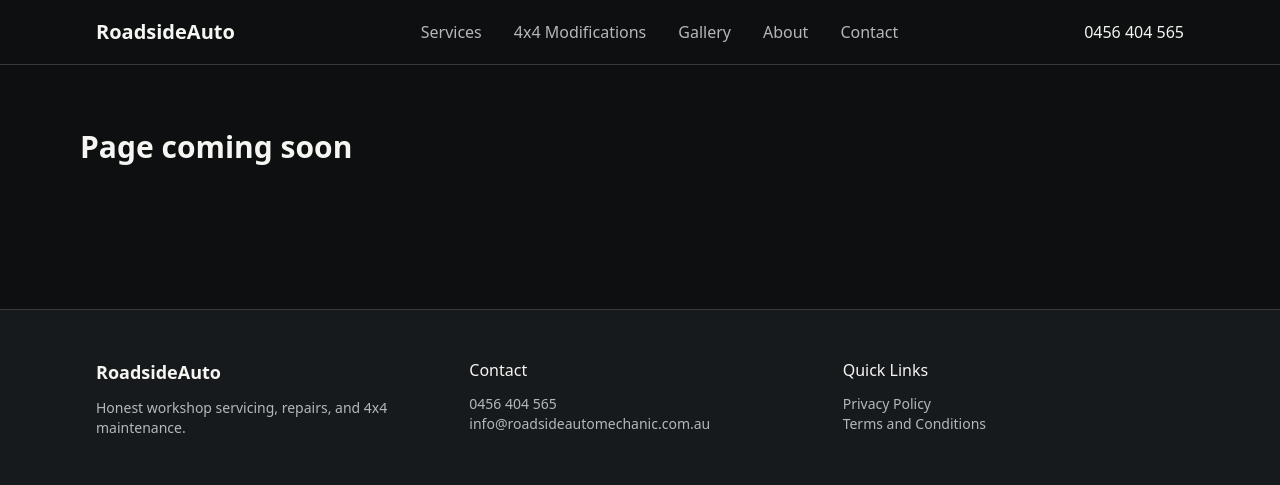
After one commit to Philip-0w0/roadsideautomechanic-django, a Django app: page /about/ in a window 1280 px wide. The commit adds this page. Shown: the top 485 px of the page. Run offline with Django 5.2, Linux system fonts and the light colour scheme; some libraries are stand-ins or nearby versions.

Commit message:
Add core URL routing and placeholder pages

```diff
--- a/config/urls.py
+++ b/config/urls.py
@@ -1,24 +1,7 @@
-"""
-URL configuration for config project.
-
-The `urlpatterns` list routes URLs to views. For more information please see:
-    https://docs.djangoproject.com/en/6.0/topics/http/urls/
-Examples:
-Function views
-    1. Add an import:  from my_app import views
-    2. Add a URL to urlpatterns:  path('', views.home, name='home')
-Class-based views
-    1. Add an import:  from other_app.views import Home
-    2. Add a URL to urlpatterns:  path('', Home.as_view(), name='home')
-Including another URLconf
-    1. Import the include() function: from django.urls import include, path
-    2. Add a URL to urlpatterns:  path('blog/', include('blog.urls'))
-"""
 from django.contrib import admin
-from django.urls import path
-from core.views import home
+from django.urls import path, include
 
 urlpatterns = [
     path('admin/', admin.site.urls),
-    path('', home),
+    path('', include('core.urls')),
 ]
--- /dev/null
+++ b/core/templates/core/_footer.html
@@ -0,0 +1,18 @@
+<footer class="bg-surface border-t border-border py-12 mt-20">
+    <div class="mx-auto max-w-6xl px-4 sm:px-6 lg:px-8 grid grid-cols-1 md:grid-cols-3 gap-8">
+      <div>
+        <h3 class="font-bold text-lg mb-3">RoadsideAuto</h3>
+        <p class="text-text-secondary text-sm">Honest workshop servicing, repairs, and 4x4 maintenance.</p>
+      </div>
+      <div>
+        <h4 class="font-medium mb-3">Contact</h4>
+        <p class="text-text-secondary text-sm"><a href="tel:0456404565" class="hover:text-accent">0456 404 565</a></p>
+        <p class="text-text-secondary text-sm"><a href="mailto:info@roadsideautomechanic.com.au" class="hover:text-accent">info@roadsideautomechanic.com.au</a></p>
+      </div>
+      <div>
+        <h4 class="font-medium mb-3">Quick Links</h4>
+        <a href="{% url 'privacy' %}" class="block text-text-secondary text-sm hover:text-accent">Privacy Policy</a>
+        <a href="{% url 'terms' %}" class="block text-text-secondary text-sm hover:text-accent">Terms and Conditions</a>
+      </div>
+    </div>
+  </footer>
--- /dev/null
+++ b/core/templates/core/_header.html
@@ -0,0 +1,62 @@
+<header class="bg-background border-b border-border sticky top-0 z-50">
+    <div class="mx-auto max-w-6xl px-4 sm:px-6 lg:px-8">
+      <div class="flex items-center justify-between h-16">
+        <a href="{% url 'home' %}" class="text-xl font-bold">RoadsideAuto</a>
+
+        <nav class="hidden md:flex items-center gap-8">
+          <a href="{% url 'services' %}" class="text-text-secondary hover:text-accent">Services</a>
+          <a href="{% url 'modifications' %}" class="text-text-secondary hover:text-accent">4x4 Modifications</a>
+          <a href="{% url 'gallery' %}" class="text-text-secondary hover:text-accent">Gallery</a>
+          <a href="{% url 'about' %}" class="text-text-secondary hover:text-accent">About</a>
+          <a href="{% url 'contact' %}" class="text-text-secondary hover:text-accent">Contact</a>
+        </nav>
+
+        <div class="hidden md:flex items-center gap-6">
+            <a href="tel:0456404565" class="font-medium hover:text-accent">0456 404 565</a>
+            {% comment %}
+            {% if user.is_authenticated %}
+                <a href="{% url 'dashboard' %}" class="text-text-secondary hover:text-accent">My Account</a>
+            {% else %}
+                <a href="{% url 'login' %}" class="text-text-secondary hover:text-accent">Login</a>
+            {% endif %}
+            {% endcomment %}
+        </div>
+
+        <button id="menu-toggle" class="md:hidden" aria-label="Open menu">
+          <svg width="28" height="28" viewBox="0 0 24 24" fill="none">
+            <path d="M4 6h16M4 12h16M4 18h16" stroke="currentColor" stroke-width="2" stroke-linecap="round"/>
+          </svg>
+        </button>
+      </div>
+    </div>
+
+    <div id="mobile-menu" class="hidden md:hidden fixed inset-0 z-50 bg-black/60">
+      <div class="absolute right-0 top-0 h-full w-64 bg-surface p-6">
+        <button id="menu-close" class="mb-8" aria-label="Close menu">✕</button>
+        <nav class="flex flex-col gap-6">
+          <a href="{% url 'services' %}" class="text-lg hover:text-accent">Services</a>
+          <a href="{% url 'modifications' %}" class="text-lg hover:text-accent">4x4 Modifications</a>
+          <a href="{% url 'gallery' %}" class="text-lg hover:text-accent">Gallery</a>
+          <a href="{% url 'about' %}" class="text-lg hover:text-accent">About</a>
+          <a href="{% url 'contact' %}" class="text-lg hover:text-accent">Contact</a>
+          {% comment %}
+          {% if user.is_authenticated %}
+            <a href="{% url 'dashboard' %}" class="text-lg hover:text-accent">My Account</a>
+          {% else %}
+            <a href="{% url 'login' %}" class="text-lg hover:text-accent">Login</a>
+          {% endif %}
+          {% endcomment %}
+          <a href="tel:0456404565" class="text-lg text-accent font-medium">0456 404 565</a>
+        </nav>
+      </div>
+    </div>
+  </header>
+
+  <script>
+    document.getElementById('menu-toggle').addEventListener('click', () => {
+      document.getElementById('mobile-menu').classList.remove('hidden');
+    });
+    document.getElementById('menu-close').addEventListener('click', () => {
+      document.getElementById('mobile-menu').classList.add('hidden');
+    });
+  </script>
--- /dev/null
+++ b/core/templates/core/about.html
@@ -0,0 +1,6 @@
+{% extends 'base.html' %}
+{% block content %}
+<div class="mx-auto max-w-6xl px-4 py-16">
+  <h1 class="text-3xl font-bold">Page coming soon</h1>
+</div>
+{% endblock %}
--- /dev/null
+++ b/core/templates/core/contact.html
@@ -0,0 +1,6 @@
+{% extends 'base.html' %}
+{% block content %}
+<div class="mx-auto max-w-6xl px-4 py-16">
+  <h1 class="text-3xl font-bold">Page coming soon</h1>
+</div>
+{% endblock %}
--- /dev/null
+++ b/core/templates/core/gallery.html
@@ -0,0 +1,6 @@
+{% extends 'base.html' %}
+{% block content %}
+<div class="mx-auto max-w-6xl px-4 py-16">
+  <h1 class="text-3xl font-bold">Page coming soon</h1>
+</div>
+{% endblock %}
--- /dev/null
+++ b/core/templates/core/modifications.html
@@ -0,0 +1,6 @@
+{% extends 'base.html' %}
+{% block content %}
+<div class="mx-auto max-w-6xl px-4 py-16">
+  <h1 class="text-3xl font-bold">Page coming soon</h1>
+</div>
+{% endblock %}
--- /dev/null
+++ b/core/templates/core/privacy.html
@@ -0,0 +1,6 @@
+{% extends 'base.html' %}
+{% block content %}
+<div class="mx-auto max-w-6xl px-4 py-16">
+  <h1 class="text-3xl font-bold">Page coming soon</h1>
+</div>
+{% endblock %}
--- /dev/null
+++ b/core/templates/core/services.html
@@ -0,0 +1,6 @@
+{% extends 'base.html' %}
+{% block content %}
+<div class="mx-auto max-w-6xl px-4 py-16">
+  <h1 class="text-3xl font-bold">Page coming soon</h1>
+</div>
+{% endblock %}
--- /dev/null
+++ b/core/templates/core/terms.html
@@ -0,0 +1,6 @@
+{% extends 'base.html' %}
+{% block content %}
+<div class="mx-auto max-w-6xl px-4 py-16">
+  <h1 class="text-3xl font-bold">Page coming soon</h1>
+</div>
+{% endblock %}
--- /dev/null
+++ b/core/urls.py
@@ -0,0 +1,13 @@
+from django.urls import path
+from . import views
+
+urlpatterns = [
+    path('', views.home, name='home'),
+    path('services/', views.services, name='services'),
+    path('modifications/', views.modifications, name='modifications'),
+    path('gallery/', views.gallery, name='gallery'),
+    path('about/', views.about, name='about'),
+    path('contact/', views.contact, name='contact'),
+    path('privacy/', views.privacy, name='privacy'),
+    path('terms/', views.terms, name='terms'),
+]
--- a/core/views.py
+++ b/core/views.py
@@ -3,3 +3,24 @@ from django.shortcuts import render
 # Create your views here.
 def home(request):
     return render(request, 'core/home.html')
+
+def services(request):
+    return render(request, 'core/services.html')
+
+def modifications(request):
+    return render(request, 'core/modifications.html')
+
+def gallery(request):
+    return render(request, 'core/gallery.html')
+
+def about(request):
+    return render(request, 'core/about.html')
+
+def contact(request):
+    return render(request, 'core/contact.html')
+
+def privacy(request):
+    return render(request, 'core/privacy.html')
+
+def terms(request):
+    return render(request, 'core/terms.html')
--- a/templates/base.html
+++ b/templates/base.html
@@ -26,8 +26,10 @@
   </script>
 </head>
 <body class="bg-background text-text-primary">
-  <main>
-    {% block content %}{% endblock %}
-  </main>
-</body>
+    {% include 'core/_header.html' %}
+    <main>
+      {% block content %}{% endblock %}
+    </main>
+    {% include 'core/_footer.html' %}
+  </body>
 </html>
```
